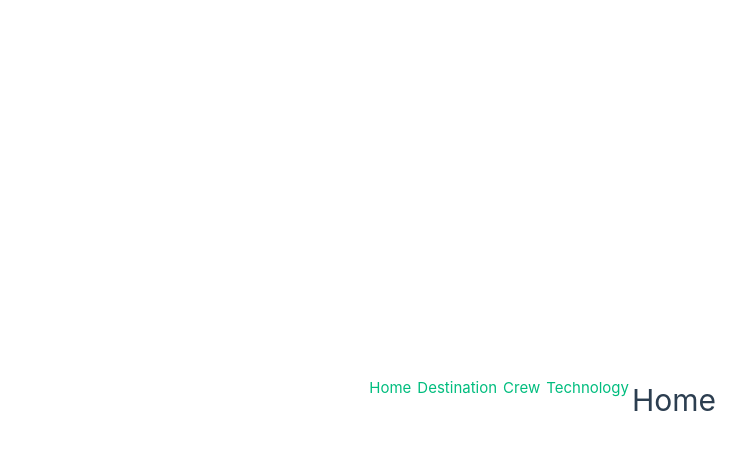
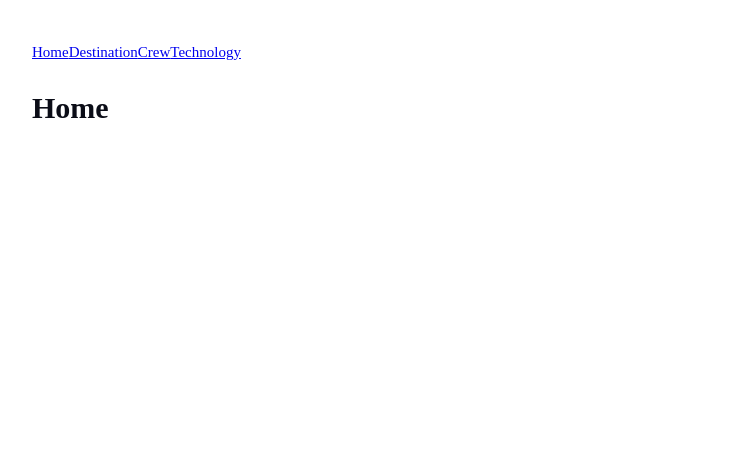
Before and after one commit to phi1s/space-tourism-website, a Vue app: page / in a window 1280 px wide. Shown: the top 450 px of the page, without its empty margins (8-754 px from the left). Built offline with nearby package versions, Linux system fonts and the light colour scheme.

Commit message:
add font

```diff
--- a/src/assets/base.css
+++ b/src/assets/base.css
@@ -1,86 +1,17 @@
-/* color palette from <https://github.com/vuejs/theme> */
+@import './fonts/fonts.css';
+
 :root {
-  --vt-c-white: #ffffff;
-  --vt-c-white-soft: #f8f8f8;
-  --vt-c-white-mute: #f2f2f2;
-
-  --vt-c-black: #181818;
-  --vt-c-black-soft: #222222;
-  --vt-c-black-mute: #282828;
-
-  --vt-c-indigo: #2c3e50;
-
-  --vt-c-divider-light-1: rgba(60, 60, 60, 0.29);
-  --vt-c-divider-light-2: rgba(60, 60, 60, 0.12);
-  --vt-c-divider-dark-1: rgba(84, 84, 84, 0.65);
-  --vt-c-divider-dark-2: rgba(84, 84, 84, 0.48);
-
-  --vt-c-text-light-1: var(--vt-c-indigo);
-  --vt-c-text-light-2: rgba(60, 60, 60, 0.66);
-  --vt-c-text-dark-1: var(--vt-c-white);
-  --vt-c-text-dark-2: rgba(235, 235, 235, 0.64);
-}
-
-/* semantic color variables for this project */
-:root {
-  --color-background: var(--vt-c-white);
-  --color-background-soft: var(--vt-c-white-soft);
-  --color-background-mute: var(--vt-c-white-mute);
-
-  --color-border: var(--vt-c-divider-light-2);
-  --color-border-hover: var(--vt-c-divider-light-1);
-
-  --color-heading: var(--vt-c-text-light-1);
-  --color-text: var(--vt-c-text-light-1);
-
-  --section-gap: 160px;
-}
-
-@media (prefers-color-scheme: dark) {
-  :root {
-    --color-background: var(--vt-c-black);
-    --color-background-soft: var(--vt-c-black-soft);
-    --color-background-mute: var(--vt-c-black-mute);
-
-    --color-border: var(--vt-c-divider-dark-2);
-    --color-border-hover: var(--vt-c-divider-dark-1);
-
-    --color-heading: var(--vt-c-text-dark-1);
-    --color-text: var(--vt-c-text-dark-2);
-  }
-}
-
-*,
-*::before,
-*::after {
-  box-sizing: border-box;
-  margin: 0;
-  font-weight: normal;
+  --color-very-dark-navy: #0B0D17;
+  --color-light-blue: #D0D6F9;
+  --color-white: #FFFFFF;
 }
 
 body {
   min-height: 100vh;
-  color: var(--color-text);
-  background: var(--color-background);
-  transition:
-    color 0.5s,
-    background-color 0.5s;
+  color: var(--color-very-dark-navy);
   line-height: 1.6;
   font-family:
-    Inter,
-    -apple-system,
-    BlinkMacSystemFont,
-    'Segoe UI',
-    Roboto,
-    Oxygen,
-    Ubuntu,
-    Cantarell,
-    'Fira Sans',
-    'Droid Sans',
-    'Helvetica Neue',
+    'Bellefair-Regular'
     sans-serif;
   font-size: 15px;
-  text-rendering: optimizeLegibility;
-  -webkit-font-smoothing: antialiased;
-  -moz-osx-font-smoothing: grayscale;
 }
--- /dev/null
+++ b/src/assets/fonts/fonts.css
@@ -0,0 +1,6 @@
+@font-face {
+    font-family: 'Bellefair-Regular';
+    src: url('../fonts/Bellefair-Regular.ttf') format('truetype');
+    font-weight: normal;
+    font-style: normal;
+}
--- a/src/assets/main.css
+++ b/src/assets/main.css
@@ -6,30 +6,3 @@
   padding: 2rem;
   font-weight: normal;
 }
-
-a,
-.green {
-  text-decoration: none;
-  color: hsla(160, 100%, 37%, 1);
-  transition: 0.4s;
-  padding: 3px;
-}
-
-@media (hover: hover) {
-  a:hover {
-    background-color: hsla(160, 100%, 37%, 0.2);
-  }
-}
-
-@media (min-width: 1024px) {
-  body {
-    display: flex;
-    place-items: center;
-  }
-
-  #app {
-    display: grid;
-    grid-template-columns: 1fr 1fr;
-    padding: 0 2rem;
-  }
-}
```
Also changed, not shown: src/assets/fonts/Bellefair-Regular.ttf (added).
